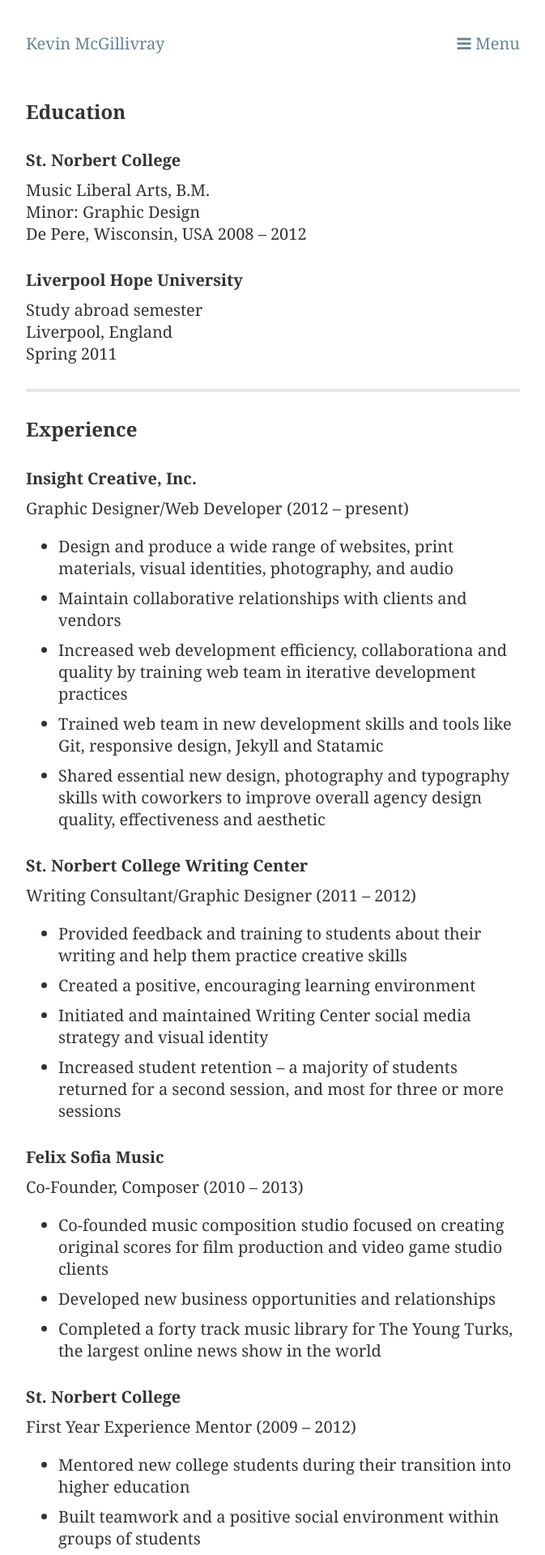
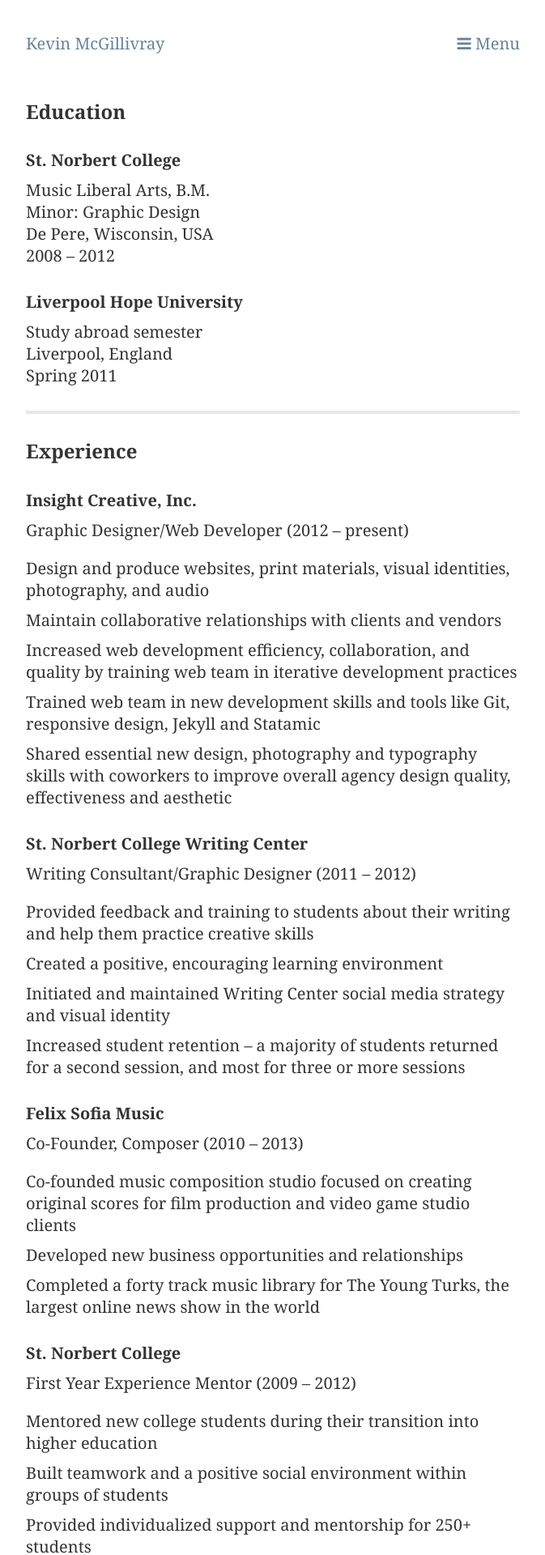
Before and after one commit to kmcgillivray/kmcgillivray.github.io, a Jekyll site: the page built from resume/index.md, in a window 1280 px wide. Shown: the top 1920 px of the page at 81% size, without its empty margins (303-976 px from the left). Built offline with Jekyll 4.4.1, drawn with Linux system fonts in a browser that asks for light colours; nearby versions of some CDN libraries; some of the changed text lies outside the part shown.

Commit message:
Updating resume.

```diff
--- a/css/main.css
+++ b/css/main.css
@@ -85,6 +85,10 @@
 	margin-top: 30px;
 	margin-bottom: 30px;
 }
+ul {
+  list-style-type: none;
+  padding-left: 0px;
+}
 ol li,
 ul li {
 	margin-bottom: 10px;
--- a/resume/index.md
+++ b/resume/index.md
@@ -26,9 +26,9 @@
 
 Graphic Designer/Web Developer (2012 – present)
 
-* Design and produce a wide range of websites, print materials, visual identities, photography, and audio
+* Design and produce websites, print materials, visual identities, photography, and audio
 * Maintain collaborative relationships with clients and vendors
-* Increased web development efficiency, collaborationa and quality by training web team in iterative development practices
+* Increased web development efficiency, collaboration, and quality by training web team in iterative development practices
 * Trained web team in new development skills and tools like Git, responsive design, Jekyll and Statamic
 * Shared essential new design, photography and typography skills with coworkers to improve overall agency design quality, effectiveness and aesthetic
 
@@ -85,3 +85,11 @@
 ## Music and Audio
 
 * Logic Pro
+
+---
+
+# Contact
+
+* [<i class="fa fa-envelope"></i> E-mail](mailto:kevin.mcgillivray@me.com)
+* [<i class="fa fa-twitter"></i> Twitter](http://twitter.com/kev_mcg)
+* [<i class="fa fa-github-alt"></i> GitHub](http://github.com/kmcgillivray)
```
Also changed, not shown: other parts of resume/index.md (+1 -1 lines).
